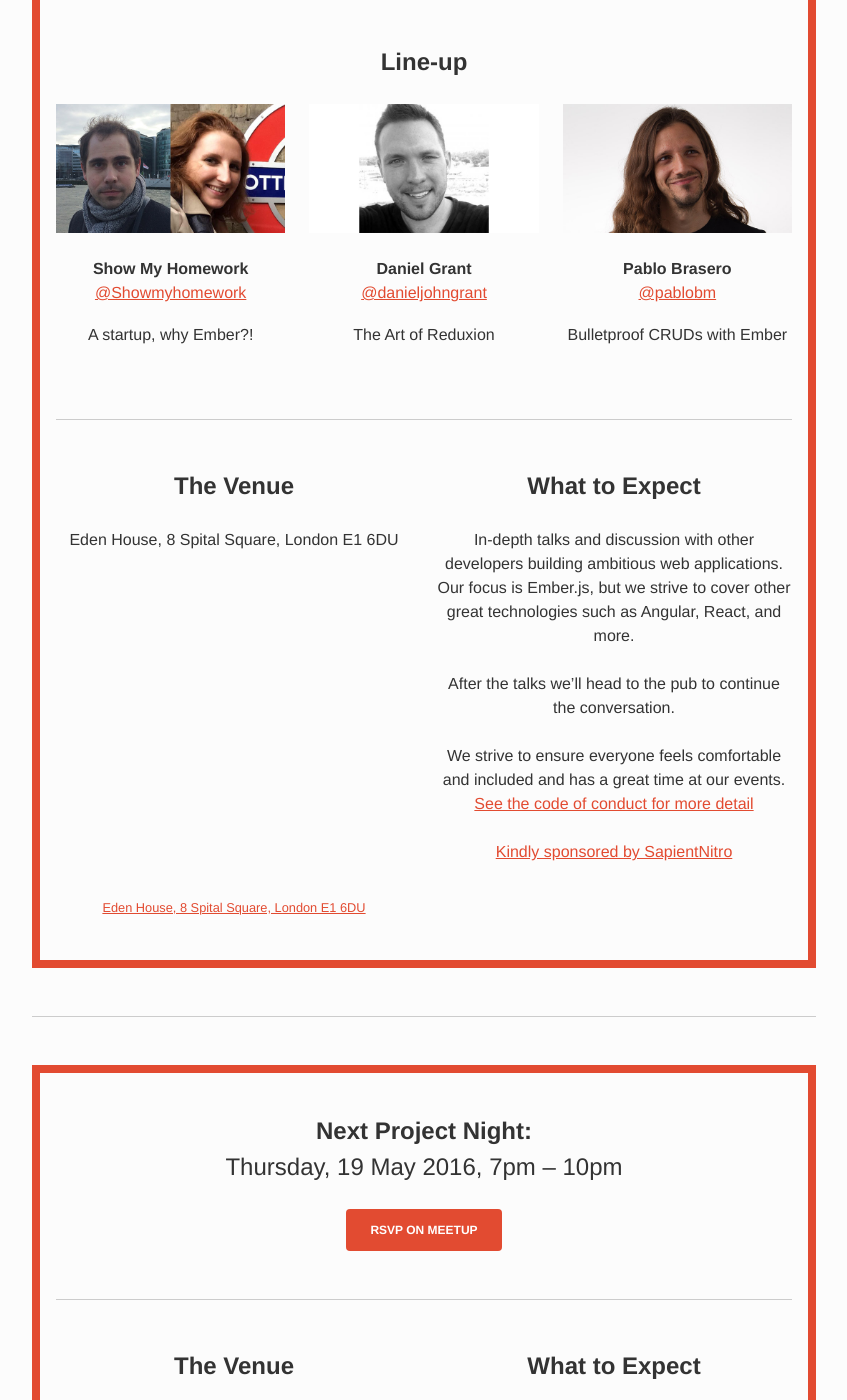
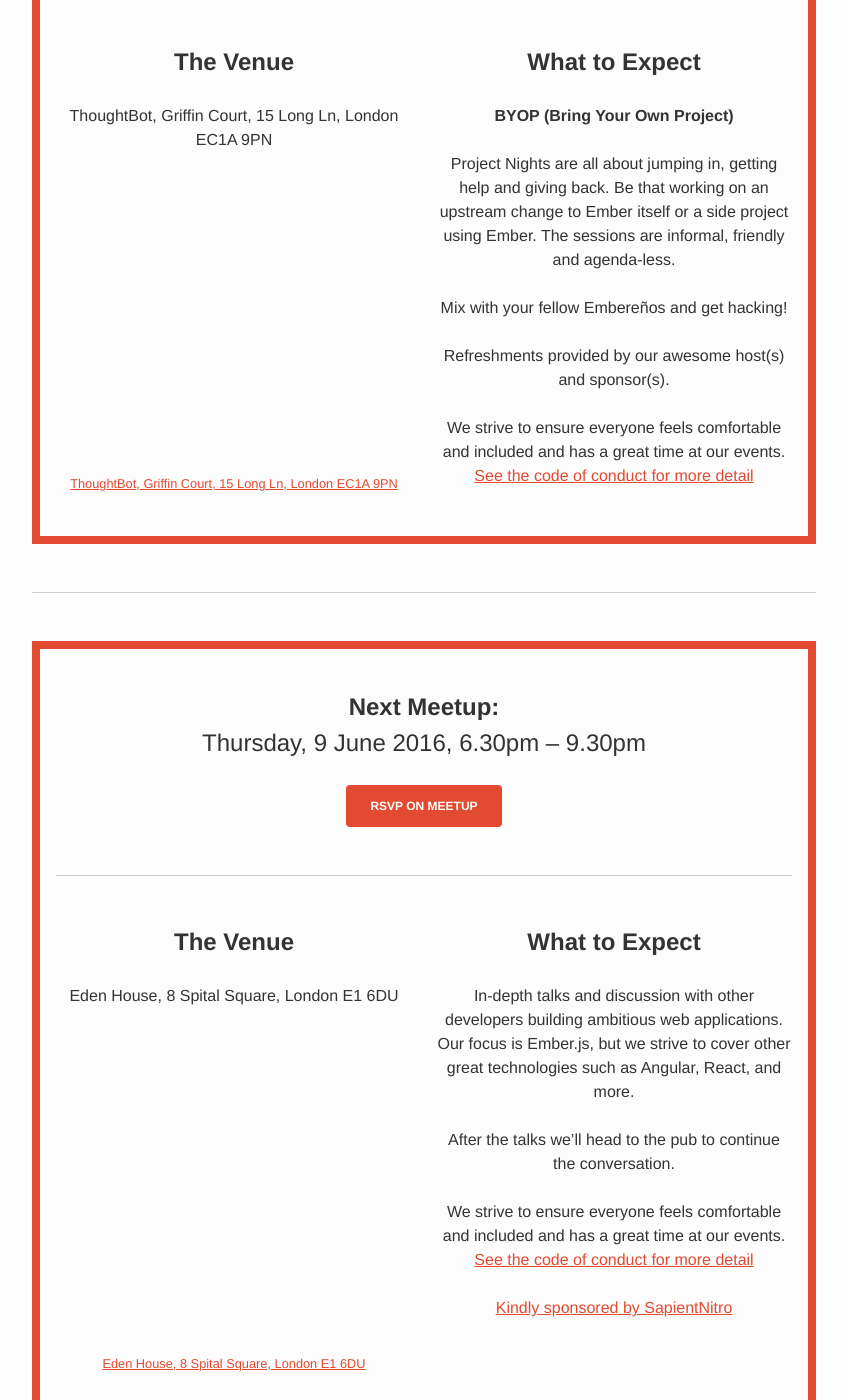
Before and after one commit to emberlondon/emberlondon.github.io, a Jekyll site: the page built from index.html, in a window 1280 px wide and 1400 px high, scrolled down 993 px. Shown: the whole window, without its empty margins (216-1063 px from the left). Built offline with Jekyll 4.4.1, drawn with Linux system fonts in a browser that asks for light colours; nearby versions of some CDN libraries; some of the changed lines change nothing that is shown; some of the changed text lies outside the part shown.

Commit message:
Post May 2016

```diff
--- a/_data/events.yml
+++ b/_data/events.yml
@@ -1,23 +1,3 @@
-- type: meetup
-  date: Thursday, 12 May 2016
-  time: 6.30pm – 9.30pm
-  datetime_aria: Thursday, twelth of May, two-thousand and sixteen, six thirty pm to nine thirty pm.
-  location: Eden House, 8 Spital Square, London E1 6DU
-  location_for_google: Eden House, 8 Spital Square, London E1 6DU
-  url: http://www.meetup.com/London-Emberjs-User-Group/events/227825639/
-  talks:
-  - speaker_name: Show My Homework
-    speaker_twitter: Showmyhomework
-    image: images/speakers/showmyhomework.jpg
-    title: A startup, why Ember?!
-  - speaker_name: Daniel Grant
-    speaker_twitter: danieljohngrant
-    image: images/speakers/danieljohngrant.jpg
-    title: The Art of Reduxion
-  - speaker_name: Pablo Brasero
-    speaker_twitter: pablobm
-    image: images/speakers/pablobm.jpg
-    title: Bulletproof CRUDs with Ember
 - type: project-night
   date: Thursday, 19 May 2016
   time: 7pm – 10pm
@@ -25,3 +5,23 @@
   location: ThoughtBot, Griffin Court, 15 Long Ln, London EC1A 9PN
   location_for_google: ThoughtBot, Griffin Court, 15 Long Ln, London EC1A 9PN
   url: http://www.meetup.com/London-Emberjs-User-Group/events/228104898/
+- type: meetup
+  date: Thursday, 9 June 2016
+  time: 6.30pm – 9.30pm
+  datetime_aria: Thursday, ninth of June, two-thousand and sixteen, six thirty pm to nine thirty pm.
+  location: Eden House, 8 Spital Square, London E1 6DU
+  location_for_google: Eden House, 8 Spital Square, London E1 6DU
+  url: http://www.meetup.com/London-Emberjs-User-Group/events/231092600/
+  # talks:
+  # - speaker_name:
+  #   speaker_twitter:
+  #   image: images/speakers/
+  #   title:
+  # - speaker_name:
+  #   speaker_twitter:
+  #   image: images/speakers/
+  #   title:
+  # - speaker_name:
+  #   speaker_twitter:
+  #   image: images/speakers/
+  #   title:
--- a/_data/previous-events.yml
+++ b/_data/previous-events.yml
@@ -1,3 +1,20 @@
+- date: 12 May 2016
+  talks:
+  - speaker_name: Show My Homework
+    speaker_twitter: Showmyhomework
+    image: images/speakers/showmyhomework.jpg
+    info: A startup, why Ember?!
+    video_url:
+  - speaker_name: Daniel Grant
+    speaker_twitter: danieljohngrant
+    image: images/speakers/danieljohngrant.jpg
+    info: The Art of Reduxion
+    video_url:
+  - speaker_name: Pablo Brasero
+    speaker_twitter: pablobm
+    image: images/speakers/pablobm.jpg
+    info: Bulletproof CRUDs with Ember
+    video_url:
 - date: 21 April 2016
   talks:
   - speaker_name: Léonie Watson
```
